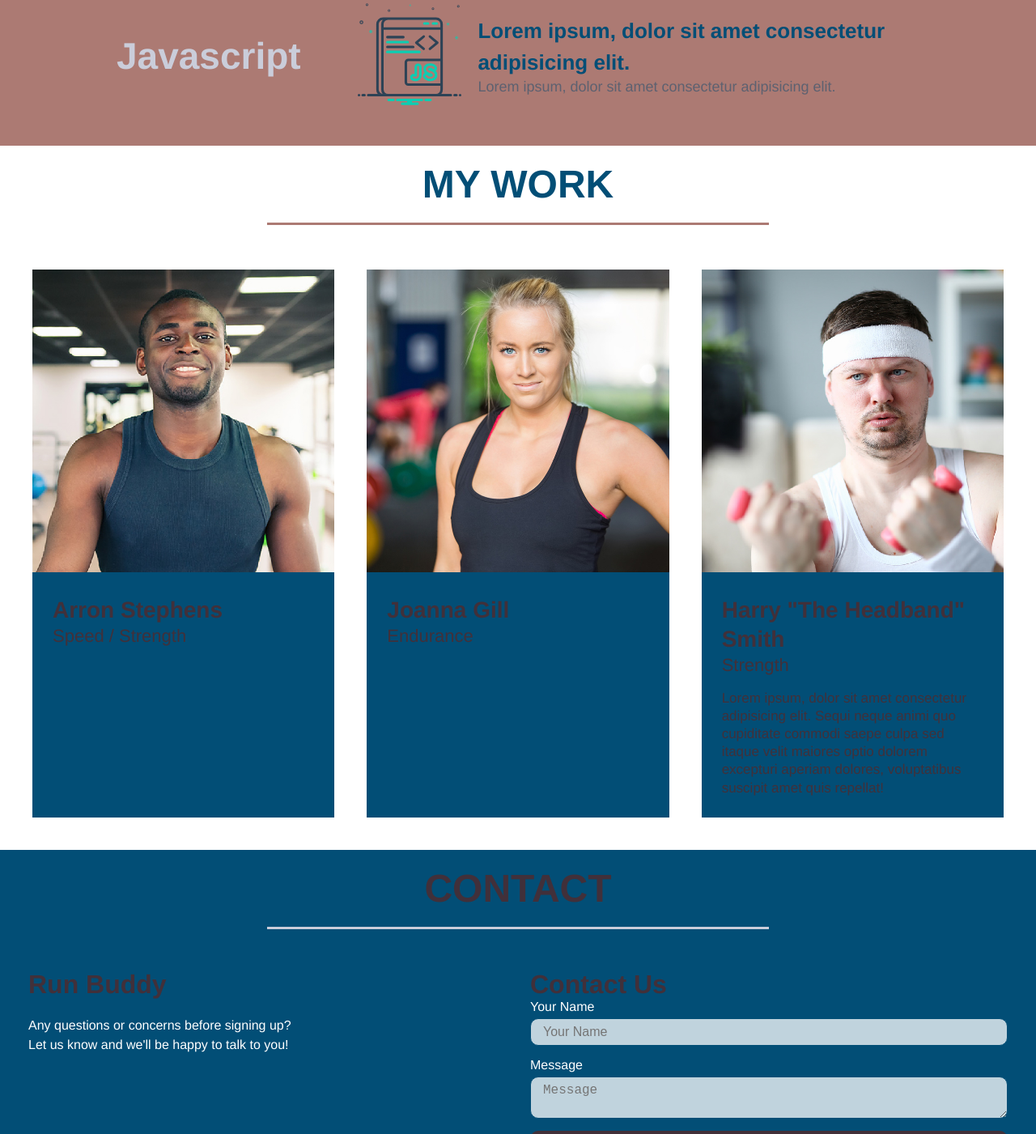
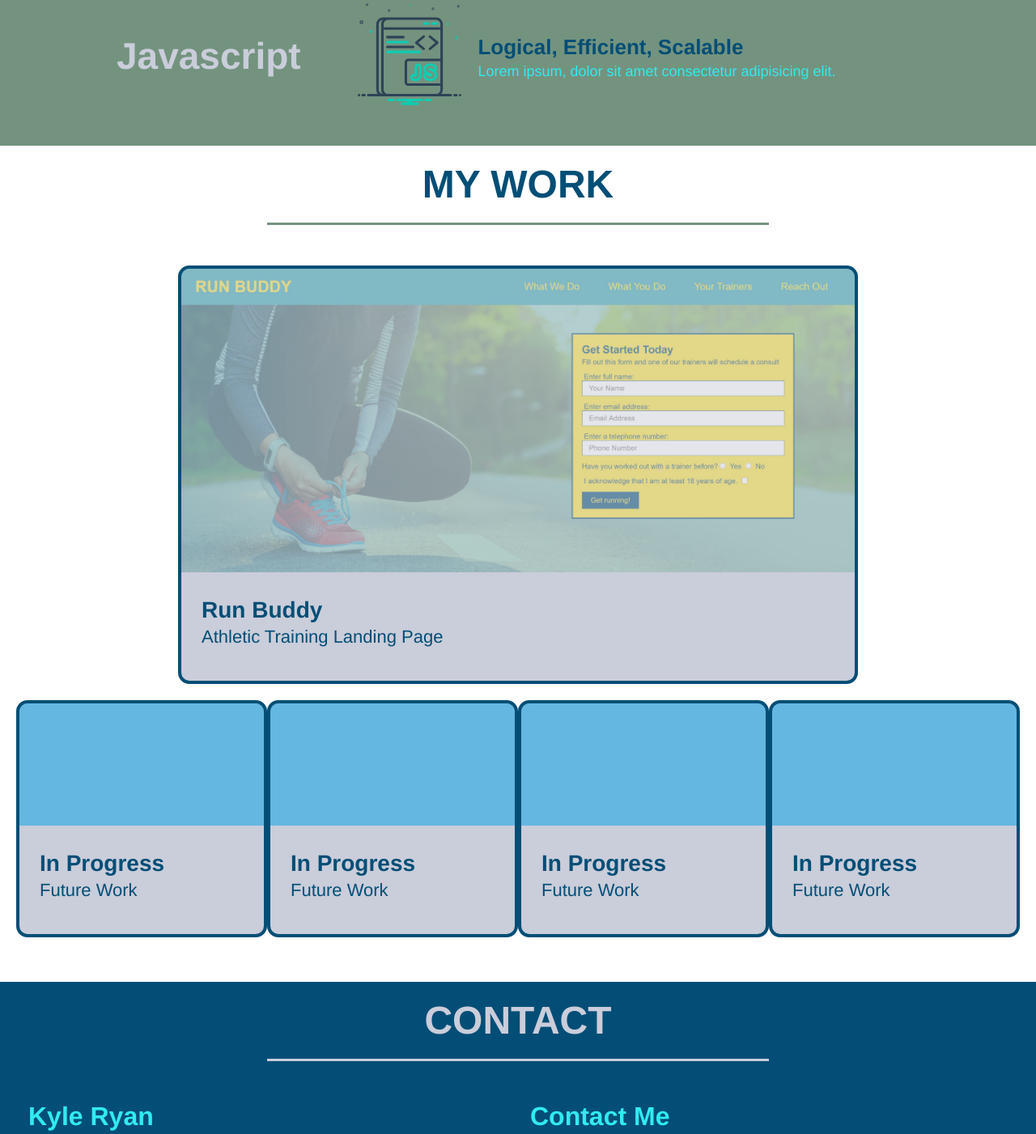
Before and after one commit to rookoyole/portfolio, a plain HTML site: page index.html in a window 1280 px wide. Shown: the part 1304-2705 px from the top of the page at 81% size. Drawn offline with Linux system fonts and the light colour scheme.

Commit message:
updated flex cards and projects

```diff
--- a/assets/css/style.css
+++ b/assets/css/style.css
@@ -5,10 +5,11 @@
 }
 
 :root {
-  --primary-color:#701b0f94;
+  --primary-color:#0e462394;
   --secondary-color: #024e76;
   --tertiary-color: #5d6170;
   --fourth-color: #cacdda;
+  --fifth-color: #30ebf1;
 }
 
 body {
@@ -69,7 +70,7 @@ header nav ul li a {
 }
 
 header nav ul li a:hover {
-  background:var(--primary-color);
+  background: var(--primary-color);
   color: var(--secondary-color);
   border-radius: 15px;
   text-shadow: none;
@@ -135,7 +136,7 @@ section {
 .hero-cta h2 {
   font-style: italic;
   font-size: 40px;
-  color:var(--primary-color);
+  color:var(--fifth-color);
   text-shadow: 0 0 10px rgba(0, 0, 0, 0.5);
 }
 
@@ -333,7 +334,7 @@ section {
 }
 
 .step-text p {
-  color: var(--tertiary-color);
+  color: var(--fifth-color);
   font-size: 18px;
 }
 
@@ -348,21 +349,52 @@ section {
 /* MEET THE TRAINERS START */
 .trainers {
   width: 100%;
-  margin: 0 auto;
+  margin: 15px auto;
   display: flex;
   flex-wrap: wrap;
-  justify-content: space-around;
+  justify-content: space-between;
 }
 
 .trainer {
-  margin: 20px;
+  margin: 20px auto;
+  width: 45%;
   flex: 1;
-  background: var(--secondary-color);
-  color:var(--primary-color);
+
+  background: var(--fourth-color);
+  color: var(--secondary-color);
+  /* rounded corners */
+  border-radius: 14px;
+  border: 4px solid var(--secondary-color);
+}
+
+.first-flex {
+  margin:  0 200px;
+  flex: 1 100%;
+  background: var(--fourth-color);
+  color: var(--secondary-color);
+  /* rounded corners */
+  border-radius: 14px;
+  border: 4px solid var(--secondary-color);
+}
+
+.first-flex img {
+  width: 100%;
+  border-radius: 10px 10px 0 0;
+  opacity: .5;
+}
+
+.first-flex img:hover {
+  opacity: 1;
 }
 
 .trainer img {
   width: 100%;
+  border-radius: 10px 10px 0 0;
+  opacity: .5;
+}
+
+.trainer img:hover {
+  opacity: 1;
 }
 
 .trainer-bio {
@@ -391,7 +423,7 @@ section {
 }
 
 .contact h2 {
-  color:var(--primary-color);
+  color: var(--fourth-color);
 }
 
 .contact-info {
@@ -414,7 +446,7 @@ section {
 }
 
 .contact-info h3 {
-  color:var(--primary-color);
+  color:var(--fifth-color);
   font-size: 32px;
 }
 
@@ -447,7 +479,7 @@ section {
 .contact-form button {
   width: 100%;
   border: none;
-  background:var(--primary-color);
+  background:var(--fifth-color);
   color: var(--secondary-color);
   text-align: center;
   padding: 15px 0;
--- a/index.html
+++ b/index.html
@@ -73,7 +73,7 @@
             <img src="./assets/images/html.svg" alt="" />
           </div>
           <div class="step-text">
-            <h4>Lorem ipsum, dolor sit amet consectetur adipisicing elit.</h4>
+            <h4>Structure, Accessibile, Clean</h4>
             <p>Lorem ipsum, dolor sit amet consectetur adipisicing elit.</p>
           </div>
         </div>
@@ -85,7 +85,7 @@
             <img src="./assets/images/css.svg" alt="" />
           </div>
           <div class="step-text">
-            <h4>Lorem ipsum, dolor sit amet consectetur adipisicing elit.</h4>
+            <h4>Beautiful, Unique, Compact</h4>
             <p>Lorem ipsum, dolor sit amet consectetur adipisicing elit.</p>
           </div>
         </div>
@@ -97,7 +97,7 @@
             <img src="./assets/images/javascript.svg" alt="" />
           </div>
           <div class="step-text">
-            <h4>Lorem ipsum, dolor sit amet consectetur adipisicing elit.</h4>
+            <h4>Logical, Efficient, Scalable</h4>
             <p>Lorem ipsum, dolor sit amet consectetur adipisicing elit.</p>
           </div>
         </div>
@@ -115,28 +115,43 @@
       </div>
 
       <div class="trainers">
-        <article class="trainer">
-          <img src="./assets/images/trainer-1.jpg" alt="Arron Stephens in his workout clothes, ready to pump iron" />
+        <article class="first-flex">
+          <img src="./assets/images/runbuddyprev.jpg" alt="Arron Stephens in his workout clothes, ready to pump iron" />
           <div class="trainer-bio">
-            <h3 class="trainer-name">Arron Stephens</h3>
-            <h4 class="trainer-role">Speed / Strength</h4>
+            <h3 class="trainer-name">Run Buddy</h3>
+            <h4 class="trainer-role">Athletic Training Landing Page</h4>
           </div>
         </article>
 
         <article class="trainer">
-          <img src="./assets/images/trainer-2.jpg" alt="Joanna Gill cooling off after a work out" />
+          <img src="./assets/images/blank.jpg" alt="Joanna Gill cooling off after a work out" />
           <div class="trainer-bio">
-            <h3 class="trainer-name">Joanna Gill</h3>
-            <h4 class="trainer-role">Endurance</h4>
+            <h3 class="trainer-name">In Progress</h3>
+            <h4 class="trainer-role">Future Work</h4>
           </div>
           </article>
 
         <article class="trainer">
-          <img src="./assets/images/trainer-3.jpg" alt="Harry Smith wearing a headband and lifting comically small pink weights" />
+          <img src="./assets/images/blank.jpg" alt="Harry Smith wearing a headband and lifting comically small pink weights" />
           <div class="trainer-bio">
-            <h3 class="trainer-name">Harry "The Headband" Smith</h3>
-            <h4 class="trainer-role">Strength</h4>
-            <p>Lorem ipsum, dolor sit amet consectetur adipisicing elit. Sequi neque animi quo cupiditate commodi saepe culpa sed itaque velit maiores optio dolorem excepturi aperiam dolores, voluptatibus suscipit amet quis repellat!</p>
+            <h3 class="trainer-name">In Progress</h3>
+            <h4 class="trainer-role">Future Work</h4>
+          </div>
+        </article>
+
+        <article class="trainer">
+          <img src="./assets/images/blank.jpg" alt="Harry Smith wearing a headband and lifting comically small pink weights" />
+          <div class="trainer-bio">
+            <h3 class="trainer-name">In Progress</h3>
+            <h4 class="trainer-role">Future Work</h4>
+          </div>
+        </article>
+
+        <article class="trainer">
+          <img src="./assets/images/blank.jpg" alt="Harry Smith wearing a headband and lifting comically small pink weights" />
+          <div class="trainer-bio">
+            <h3 class="trainer-name">In Progress</h3>
+            <h4 class="trainer-role">Future Work</h4>
           </div>
         </article>
       </div>
@@ -153,16 +168,16 @@
 
       <div class="contact-info">
         <div>
-          <h3>Run Buddy</h3>
+          <h3>Kyle Ryan</h3>
           <p>
-            Any questions or concerns before signing up?
+            I am interested in freelance opportunities - especially ambitious or large projects.
             <br/>
-            Let us know and we'll be happy to talk to you!
+            However, if you have other requests or questions, don't hesitate to contact me using the form to the right.
           </p>
         </div>
 
         <div class="contact-form">
-          <h3>Contact Us</h3>
+          <h3>Contact Me<Menu:context></Menu:context></h3>
           <form>
             <label for="contact-name">Your Name</label>
             <input type="text" id="contact-name" placeholder="Your Name" />
```
Also changed, not shown: assets/images/blank.jpg (added), assets/images/runbuddyprev.jpg (added).
